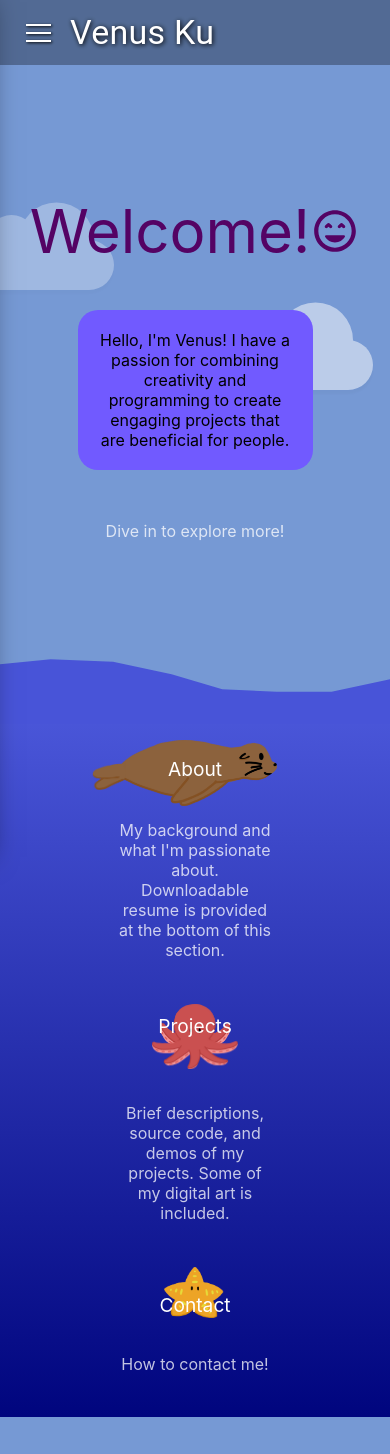
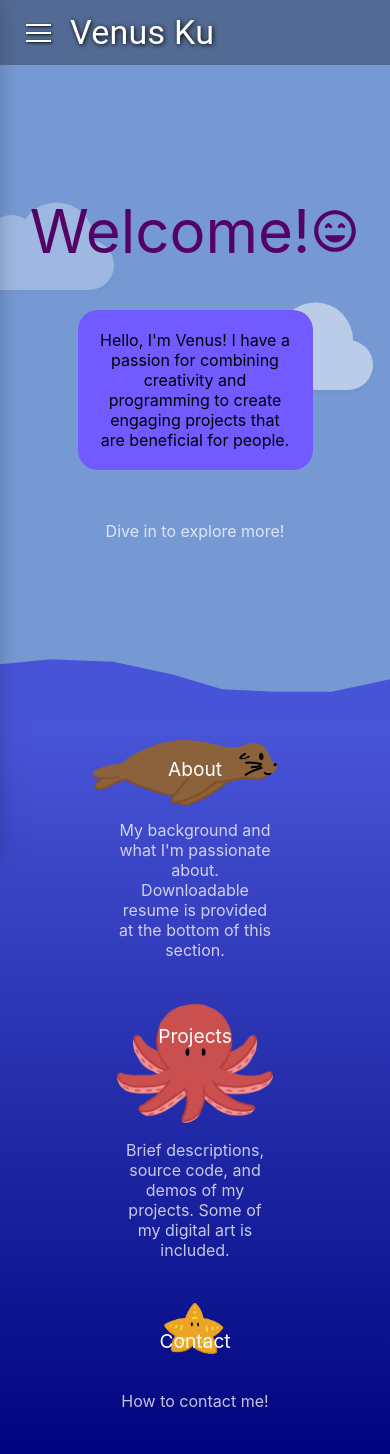
Before and after one commit to venuswku/venuswku.github.io, a React (Create React App) app: page / in a window 390 px wide. Before the commit the page ends 1417 px from the top, so only its background shows below. Built offline with nearby package versions, Linux system fonts and the light colour scheme.

Commit message:
octopus on home page is reponsive

```diff
--- a/src/Pages/Home/Home.css
+++ b/src/Pages/Home/Home.css
@@ -301,10 +301,31 @@
         margin-top: -8.8%;
         margin-left: -33%;
     }
+    .octopus-body {
+        width: 31%;
+        height: 31%;
+        margin-top: -15.7%;
+    }
+    .octopus-right-tentacle {
+        width: 8%;
+        height: 8%;
+        margin-top: -8.4%;
+        margin-left: 17%;
+    }
+    .octopus-left-tentacle {
+        width: 8%;
+        height: 8%;
+        margin-top: 7%;
+        margin-left: -17%;
+    }
 
     .about-name {
         margin-top: -5.8%;
         margin-bottom: 7%;
+    }
+    .projects-name {
+        margin-top: -20%;
+        margin-bottom: 18%;
     }
     .section-description {
         font-size: medium;
@@ -331,10 +352,31 @@
         margin-top: -11%;
         margin-left: -44.5%;
     }
+    .octopus-body {
+        width: 40%;
+        height: 40%;
+        margin-top: -18.7%;
+    }
+    .octopus-right-tentacle {
+        width: 10%;
+        height: 10%;
+        margin-top: -10.5%;
+        margin-left: 22%;
+    }
+    .octopus-left-tentacle {
+        width: 10%;
+        height: 10%;
+        margin-top: 8%;
+        margin-left: -22%;
+    }
 
     .about-name {
         margin-top: -8.5%;
         margin-bottom: 6%;
+    }
+    .projects-name {
+        margin-top: -25.5%;
+        margin-bottom: 19.5%;
     }
 }
 
@@ -345,6 +387,13 @@
     }
     .wave {
         margin-top: -26%;
+    }
+
+    .about-name {
+        margin-top: -9%;
+    }
+    .projects-name {
+        margin-top: -26.3%;
     }
 }
 
@@ -358,4 +407,11 @@
     .wave {
         margin-top: -40%;
     }
+
+    .about-name {
+        margin-top: -10%;
+    }
+    .projects-name {
+        margin-top: -27.3%;
+    }
 }
```
